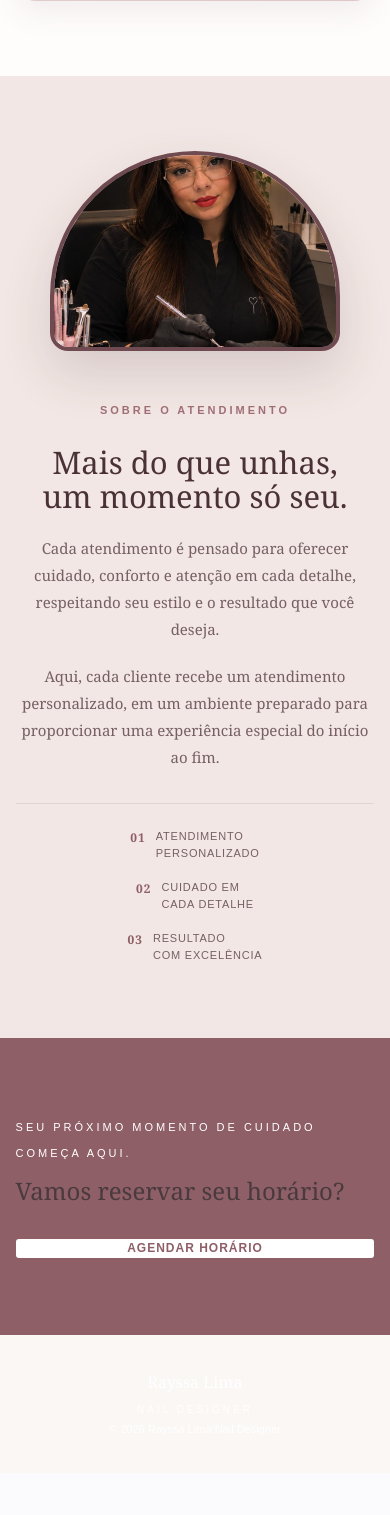
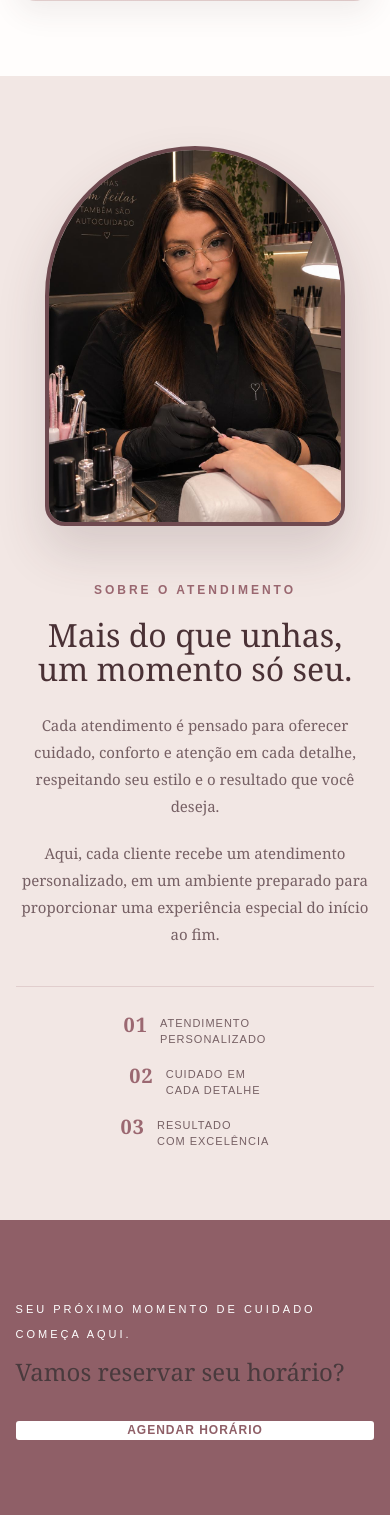
Before and after one commit to viniciusmacciel18-rgb/site_rayssa, a Flask app: page / in a window 390 px wide. Shown: the part 3342-4857 px from the top of the page. Before the commit the page ends 4677 px from the top, so only its background shows below. Run offline with Flask 3, Linux system fonts and the light colour scheme.

```diff
--- a/static/style.css
+++ b/static/style.css
@@ -1931,3 +1931,171 @@ CELULAR
         width: 190px;
     }
 }
+/* ==========================================================
+   AJUSTE FINAL - SOBRE O ATENDIMENTO
+   ========================================================== */
+
+.sobre {
+    padding-top: 90px;
+    padding-bottom: 90px;
+}
+
+.sobre-conteudo {
+    display: grid;
+    grid-template-columns: 430px minmax(0, 1fr);
+    align-items: center;
+    gap: 85px;
+}
+
+/* FOTO */
+
+.sobre-marca {
+    position: relative;
+    width: 430px;
+    height: 500px;
+    margin: 0 auto;
+    overflow: hidden;
+
+    border-radius: 215px 215px 24px 24px;
+    border: 6px solid #6f4a50;
+
+    background: #ead8d5;
+
+    box-shadow:
+        0 25px 50px rgba(74, 49, 53, 0.16);
+}
+
+.sobre-marca img {
+    width: 100%;
+    height: 100%;
+    display: block;
+
+    object-fit: cover;
+    object-position: center;
+}
+
+/* TEXTO */
+
+.sobre-texto {
+    width: 100%;
+    max-width: 760px;
+}
+
+.sobre-texto .titulo-pequeno {
+    display: inline-block;
+    margin-bottom: 18px;
+
+    color: #9b6871;
+    font-family: Arial, sans-serif;
+    font-size: 12px;
+    font-weight: 600;
+    letter-spacing: 3px;
+    text-transform: uppercase;
+}
+
+.sobre-texto h2 {
+    margin: 0 0 25px;
+
+    color: #4a3135;
+    font-size: clamp(34px, 4vw, 52px);
+    line-height: 1.08;
+}
+
+.sobre-texto p {
+    margin: 0 0 20px;
+
+    color: #766064;
+    font-size: 15px;
+    line-height: 1.8;
+}
+
+/* LINHA E DIFERENCIAIS */
+
+.sobre-detalhes {
+    display: grid;
+    grid-template-columns: repeat(3, 1fr);
+    gap: 20px;
+
+    margin-top: 38px;
+    padding-top: 28px;
+
+    border-top: 1px solid rgba(143, 95, 103, 0.18);
+}
+
+.sobre-detalhe {
+    display: flex;
+    align-items: flex-start;
+    gap: 12px;
+}
+
+.sobre-detalhe strong {
+    color: #9b6871;
+    font-family: Georgia, serif;
+    font-size: 20px;
+    line-height: 1;
+}
+
+.sobre-detalhe span {
+    color: #766064;
+    font-family: Arial, sans-serif;
+    font-size: 11px;
+    line-height: 1.5;
+    letter-spacing: 1px;
+    text-transform: uppercase;
+}
+
+/* ==========================================================
+   CELULAR
+   ========================================================== */
+
+@media (max-width: 900px) {
+
+    .sobre {
+        padding-top: 70px;
+        padding-bottom: 70px;
+    }
+
+    .sobre-conteudo {
+        grid-template-columns: 1fr;
+        gap: 50px;
+    }
+
+    .sobre-marca {
+        width: min(390px, 90vw);
+        height: 460px;
+    }
+
+    .sobre-texto {
+        max-width: 700px;
+        margin: 0 auto;
+        text-align: center;
+    }
+
+    .sobre-detalhes {
+        text-align: left;
+    }
+}
+
+@media (max-width: 560px) {
+
+    .sobre-marca {
+        width: min(300px, 88vw);
+        height: 380px;
+        border-width: 4px;
+        border-radius: 150px 150px 20px 20px;
+    }
+
+    .sobre-texto h2 {
+        font-size: 32px;
+    }
+
+    .sobre-detalhes {
+        grid-template-columns: 1fr;
+        gap: 18px;
+    }
+
+    .sobre-detalhe {
+        width: 200px;
+        margin: 0 auto;
+    }
+}
```
